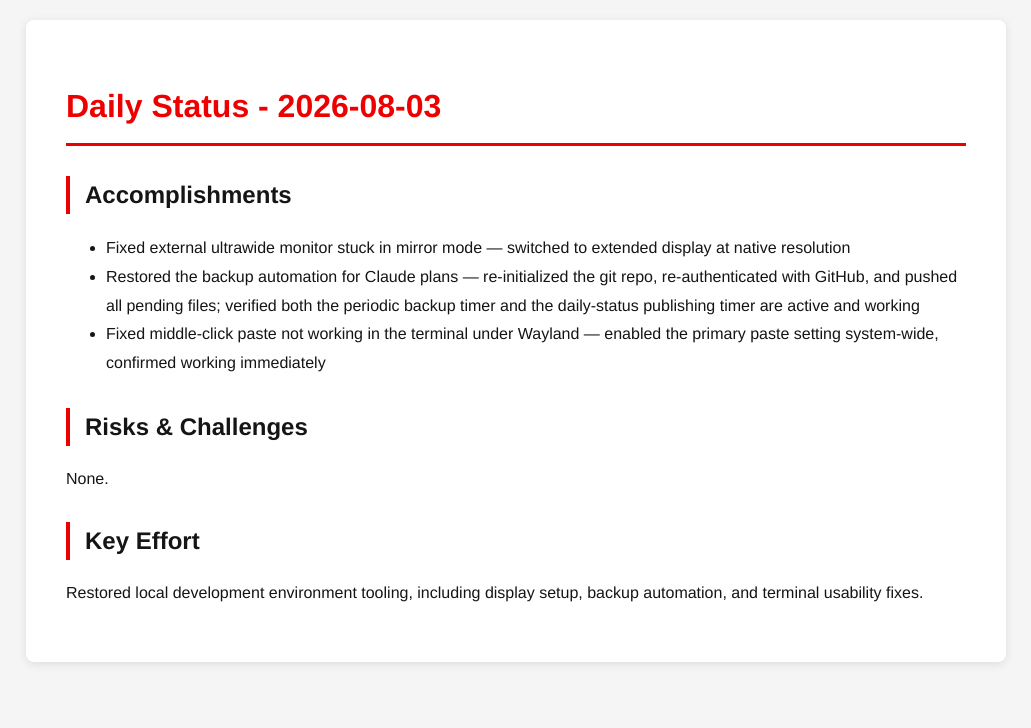
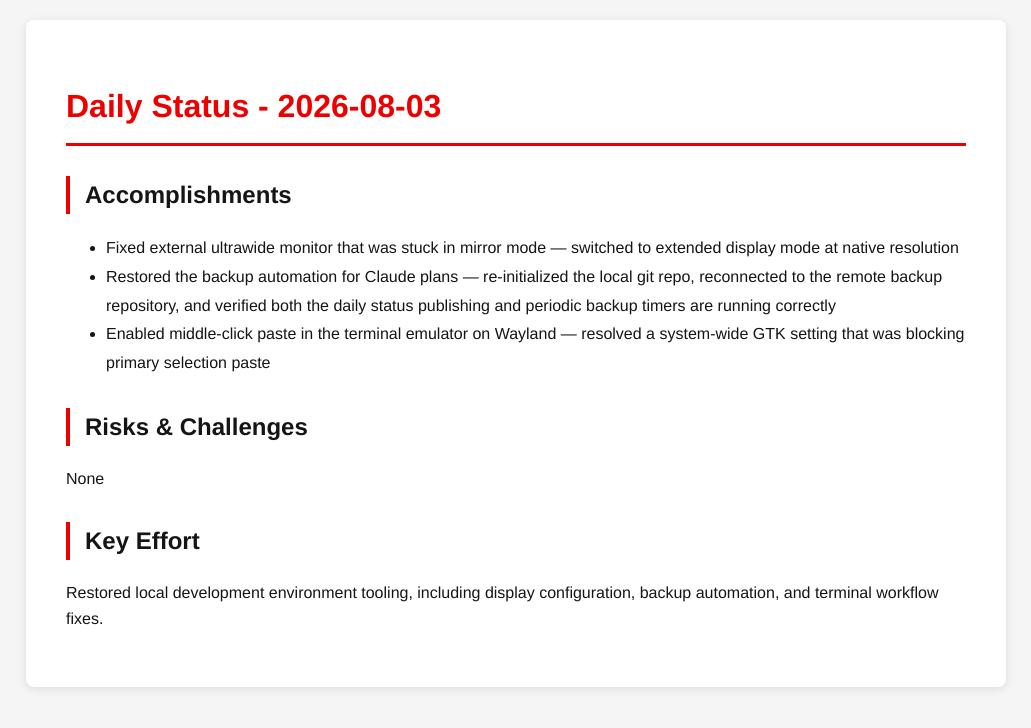
Before and after one commit to tzvatot/daily-status, a Jekyll site: the page built from 2026-08-03.md, in a window 1280 px wide. Shown: the top 728 px of the page, without its empty margins (124-1155 px from the left). Built offline with Jekyll 4.4.1, drawn with Linux system fonts in a browser that asks for light colours.

Commit message:
Daily status update - 2026-08-03

```diff
--- a/2026-08-03.md
+++ b/2026-08-03.md
@@ -7,12 +7,12 @@ date: 2026-08-03
 # Daily Status - 2026-08-03
 
 ## Accomplishments
-- Fixed external ultrawide monitor stuck in mirror mode — switched to extended display at native resolution
-- Restored the backup automation for Claude plans — re-initialized the git repo, re-authenticated with GitHub, and pushed all pending files; verified both the periodic backup timer and the daily-status publishing timer are active and working
-- Fixed middle-click paste not working in the terminal under Wayland — enabled the primary paste setting system-wide, confirmed working immediately
+- Fixed external ultrawide monitor that was stuck in mirror mode — switched to extended display mode at native resolution
+- Restored the backup automation for Claude plans — re-initialized the local git repo, reconnected to the remote backup repository, and verified both the daily status publishing and periodic backup timers are running correctly
+- Enabled middle-click paste in the terminal emulator on Wayland — resolved a system-wide GTK setting that was blocking primary selection paste
 
 ## Risks & Challenges
-None.
+None
 
 ## Key Effort
-Restored local development environment tooling, including display setup, backup automation, and terminal usability fixes.
+Restored local development environment tooling, including display configuration, backup automation, and terminal workflow fixes.
```
